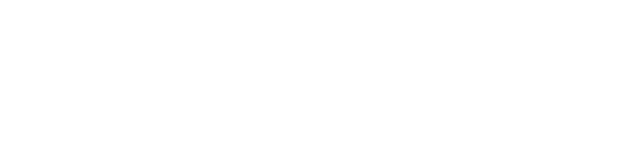
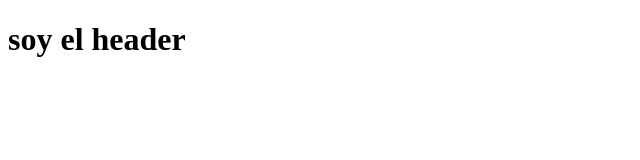
Before and after one commit to JOSE-DIAZ-ROJAS/repositorio2, a plain HTML site: page index.html in a window 1280 px wide. Shown: the whole page, without its empty margins (0-640 px from the left). Drawn offline with Linux system fonts and the light colour scheme.

Commit message:
creacion del header

```diff
--- a/index.html
+++ b/index.html
@@ -5,6 +5,7 @@
     <meta name="viewport" content="width=device-width, initial-scale=1.0">
     <title>Document</title>
 </head>
+<header><h1>soy el header</h1></header>
 <body>
 
 </body>
```
Also changed, not shown: 1 other file.
